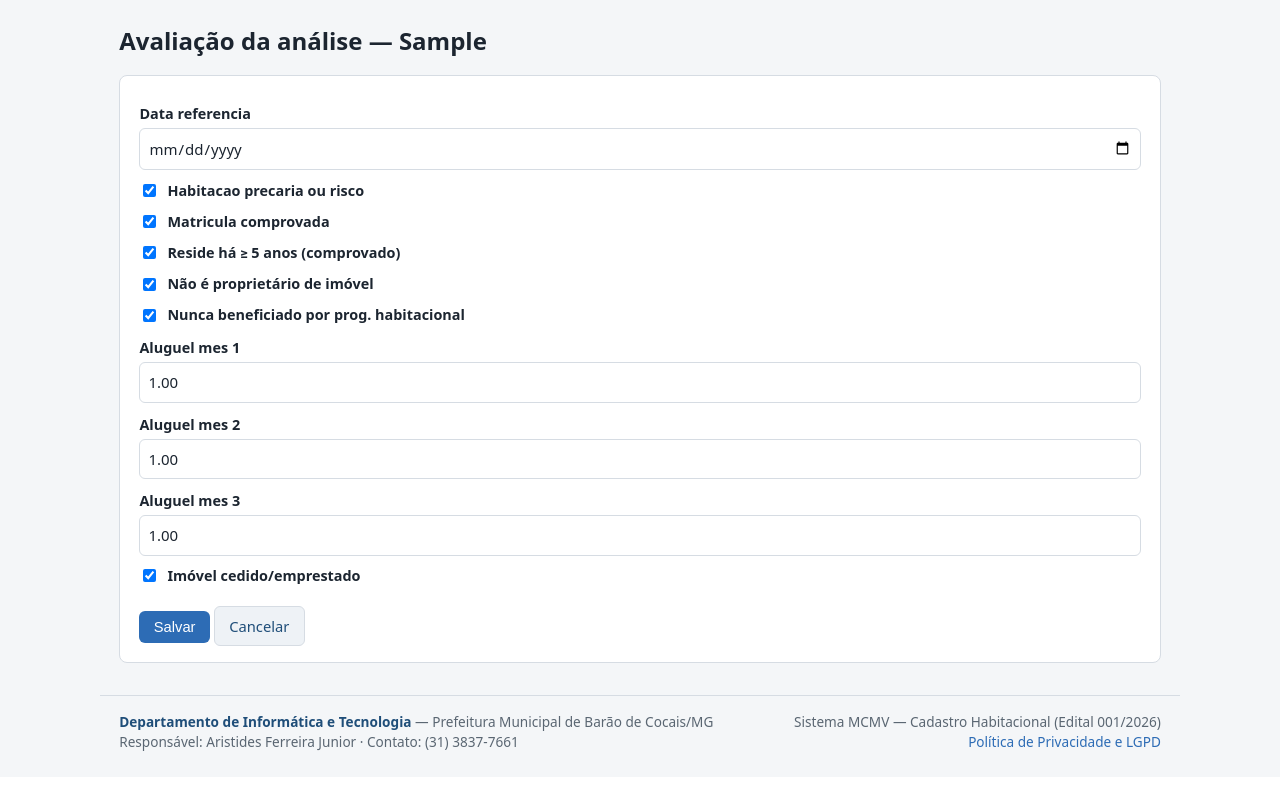
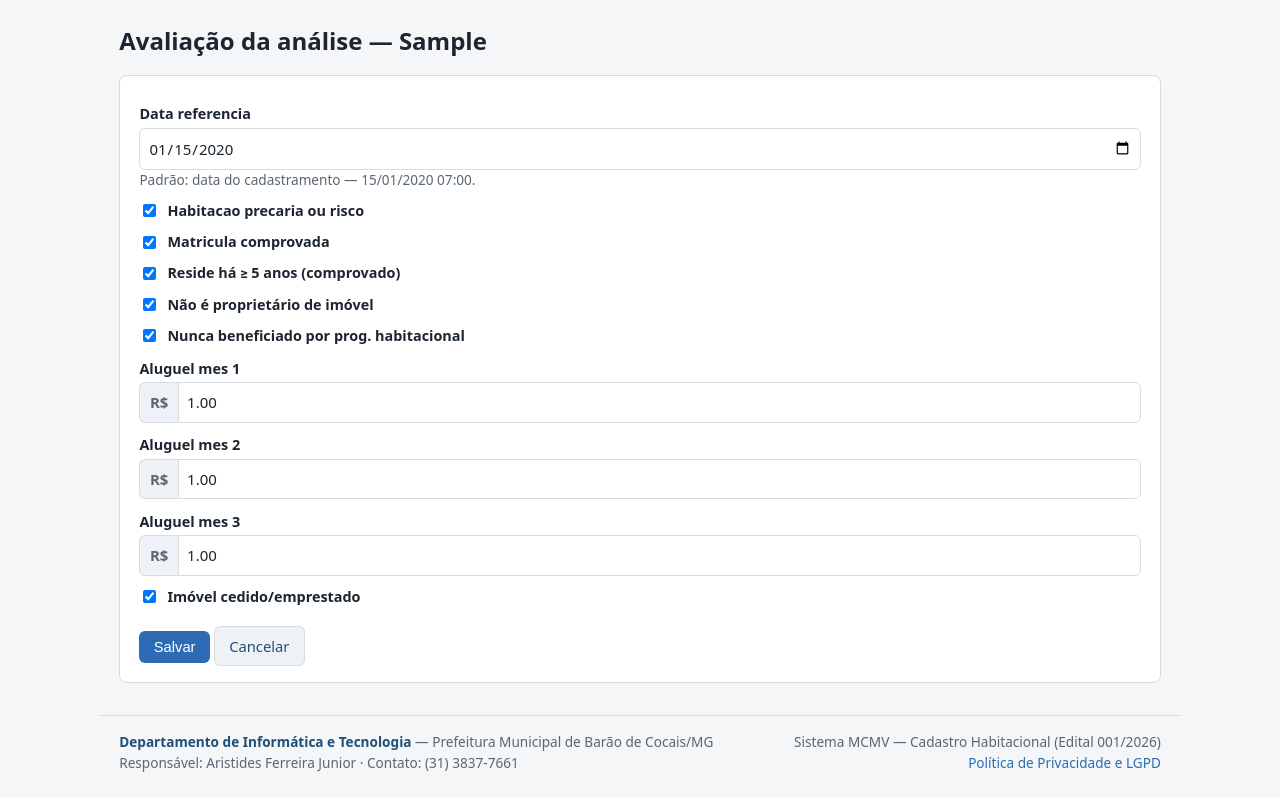
Before and after one commit to juninhojet-source/Jet_Python, a Django app: page /inscricoes/1/avaliar/ in a window 1280 px wide. Shown: the part 73-870 px from the top of the page. Before the commit the page ends 824 px from the top, so only its background shows below. Run offline with Django 5.2, Linux system fonts and the light colour scheme; a user stored in the database is signed in; tables that the repository leaves empty hold one stand-in row (values such as "Sample post").

Commit message:
feat(ui): campos monetários com R$ + data de referência do cadastramento
Avaliação e Renda:
- DinheiroInput (NumberInput): só aceita valores (step 0.01, min 0,
  inputmode decimal) e exibe prefixo "R$". Aplicado a aluguel_mes_1/2/3 e à
  renda (valor) — todos os campos monetários editáveis.
- data_referencia: passa a ser associada ao cadastramento — pré-preenchida com
  a data do cadastro (help mostra data/hora) e, se ficar vazia, assume essa data
  ao salvar.
- _campos.html: cada campo vira um bloco único (rótulo+entrada), corrigindo o
  alinhamento no grid de 2 colunas; campos "dinheiro" recebem o prefixo R$.
- app.css: .campo, .rs-group/.rs (prefixo colado), grid alinhado ao topo.

Validado: form assume a data do cadastro, aluguel "1500.50" parseado ok, HTML
renderiza R$/step/prefill (57 testes verdes).

Co-Authored-By: Claude Opus 4.8 <noreply@anthropic.com>
Claude-Session: https://claude.ai/code/session_015F3Fj3QnyNcYUgAU4f2hjy

```diff
--- a/cadastro/forms.py
+++ b/cadastro/forms.py
@@ -3,6 +3,7 @@
 from __future__ import annotations
 
 from django import forms
+from django.utils import timezone
 
 from .models import Documento, Inscricao, MembroNucleo, Pessoa, Renda
 from .validadores import cpf_valido, so_digitos
@@ -10,6 +11,22 @@ from .validadores import cpf_valido, so_digitos
 # DateInput compatível com <input type="date"> (valor em ISO YYYY-MM-DD),
 # para que a data já preenchida apareça ao editar.
 _DATA = forms.DateInput(attrs={"type": "date"}, format="%Y-%m-%d")
+
+
+class DinheiroInput(forms.NumberInput):
+    """Campo monetário: só aceita números (>= 0, 2 casas) e exibe prefixo R$.
+
+    A classe ``dinheiro`` faz o template (_campos.html) desenhar o "R$" à frente.
+    """
+
+    def __init__(self, attrs=None):
+        base = {
+            "step": "0.01", "min": "0", "inputmode": "decimal",
+            "class": "dinheiro", "placeholder": "0,00",
+        }
+        if attrs:
+            base.update(attrs)
+        super().__init__(base)
 
 
 class PessoaForm(forms.ModelForm):
@@ -115,7 +132,32 @@ class AvaliacaoForm(forms.ModelForm):
             "residencia_5anos_comprovada", "nao_proprietario_declarado", "nao_beneficiado_declarado",
             "aluguel_mes_1", "aluguel_mes_2", "aluguel_mes_3", "aluguel_cedido",
         ]
-        widgets = {"data_referencia": forms.DateInput(attrs={"type": "date"})}
+        widgets = {
+            "data_referencia": forms.DateInput(attrs={"type": "date"}, format="%Y-%m-%d"),
+            "aluguel_mes_1": DinheiroInput(),
+            "aluguel_mes_2": DinheiroInput(),
+            "aluguel_mes_3": DinheiroInput(),
+        }
+
+    def __init__(self, *args, **kwargs):
+        super().__init__(*args, **kwargs)
+        insc = self.instance
+        # Data de referência associada ao cadastramento: padrão = data do cadastro.
+        if insc and insc.pk and getattr(insc, "data_inscricao", None):
+            dt = timezone.localtime(insc.data_inscricao)
+            self.fields["data_referencia"].help_text = (
+                f"Padrão: data do cadastramento — {dt.strftime('%d/%m/%Y %H:%M')}."
+            )
+            if not insc.data_referencia and not self.initial.get("data_referencia"):
+                self.initial["data_referencia"] = dt.date()
+
+    def clean(self):
+        cleaned = super().clean()
+        if not cleaned.get("data_referencia"):
+            insc = self.instance
+            if insc and getattr(insc, "data_inscricao", None):
+                cleaned["data_referencia"] = timezone.localtime(insc.data_inscricao).date()
+        return cleaned
 
 
 class MembroForm(forms.Form):
@@ -176,6 +218,7 @@ class RendaForm(forms.ModelForm):
     class Meta:
         model = Renda
         fields = ["tipo", "valor", "computavel", "competencia"]
+        widgets = {"valor": DinheiroInput()}
 
 
 class RendaWizardForm(forms.ModelForm):
@@ -186,6 +229,7 @@ class RendaWizardForm(forms.ModelForm):
     class Meta:
         model = Renda
         fields = ["membro", "tipo", "valor", "computavel", "competencia"]
+        widgets = {"valor": DinheiroInput()}
 
     def __init__(self, *args, inscricao=None, **kwargs):
         super().__init__(*args, **kwargs)
--- a/static/css/app.css
+++ b/static/css/app.css
@@ -74,7 +74,15 @@ form.pilha input[type=number], form.pilha input, form.pilha select, form.pilha t
   width: 100%; padding: .5rem; border: 1px solid var(--borda); border-radius: 6px; font: inherit; }
 form.pilha .check { display: flex; align-items: center; gap: .5rem; margin-top: .6rem; }
 form.pilha .check input { width: auto; }
-.grid2 { display: grid; grid-template-columns: 1fr 1fr; gap: 0 1.2rem; }
+/* Cada campo é um bloco único (rótulo + entrada), para o grid alinhar em pares. */
+form.pilha .campo { display: flex; flex-direction: column; }
+/* Campo monetário: prefixo "R$" colado à entrada. */
+.rs-group { display: flex; align-items: stretch; }
+.rs-group .rs { display: inline-flex; align-items: center; padding: 0 .6rem;
+  border: 1px solid var(--borda); border-right: 0; border-radius: 6px 0 0 6px;
+  background: var(--superficie-alt); color: var(--texto-suave); font-weight: 700; }
+form.pilha .rs-group input { flex: 1; width: auto; border-radius: 0 6px 6px 0; }
+.grid2 { display: grid; grid-template-columns: 1fr 1fr; gap: 0 1.2rem; align-items: start; }
 @media (max-width: 640px) { .grid2 { grid-template-columns: 1fr; } }
 
 .badge { display: inline-block; padding: .15rem .5rem; border-radius: 999px; font-size: .78rem;
--- a/templates/cadastro/_campos.html
+++ b/templates/cadastro/_campos.html
@@ -1,10 +1,19 @@
 {% for field in form %}
   {% if field.field.widget.input_type == "checkbox" %}
-    <div class="check">{{ field }} <label for="{{ field.id_for_label }}" style="margin:0">{{ field.label }}</label></div>
+    <div class="check">{{ field }} <label for="{{ field.id_for_label }}" style="margin:0">{{ field.label }}</label>
+      {% if field.errors %}<div class="nao" style="font-size:.85rem">{{ field.errors|striptags }}</div>{% endif %}
+      {% if field.help_text %}<div class="trilha">{{ field.help_text }}</div>{% endif %}
+    </div>
   {% else %}
-    <label for="{{ field.id_for_label }}">{{ field.label }}</label>
-    {{ field }}
+    <div class="campo">
+      <label for="{{ field.id_for_label }}">{{ field.label }}</label>
+      {% if "dinheiro" in field.field.widget.attrs.class|default:"" %}
+        <div class="rs-group"><span class="rs">R$</span>{{ field }}</div>
+      {% else %}
+        {{ field }}
+      {% endif %}
+      {% if field.errors %}<div class="nao" style="font-size:.85rem">{{ field.errors|striptags }}</div>{% endif %}
+      {% if field.help_text %}<div class="trilha">{{ field.help_text }}</div>{% endif %}
+    </div>
   {% endif %}
-  {% if field.errors %}<div class="nao" style="font-size:.85rem">{{ field.errors|striptags }}</div>{% endif %}
-  {% if field.help_text %}<div class="trilha">{{ field.help_text }}</div>{% endif %}
 {% endfor %}
```
